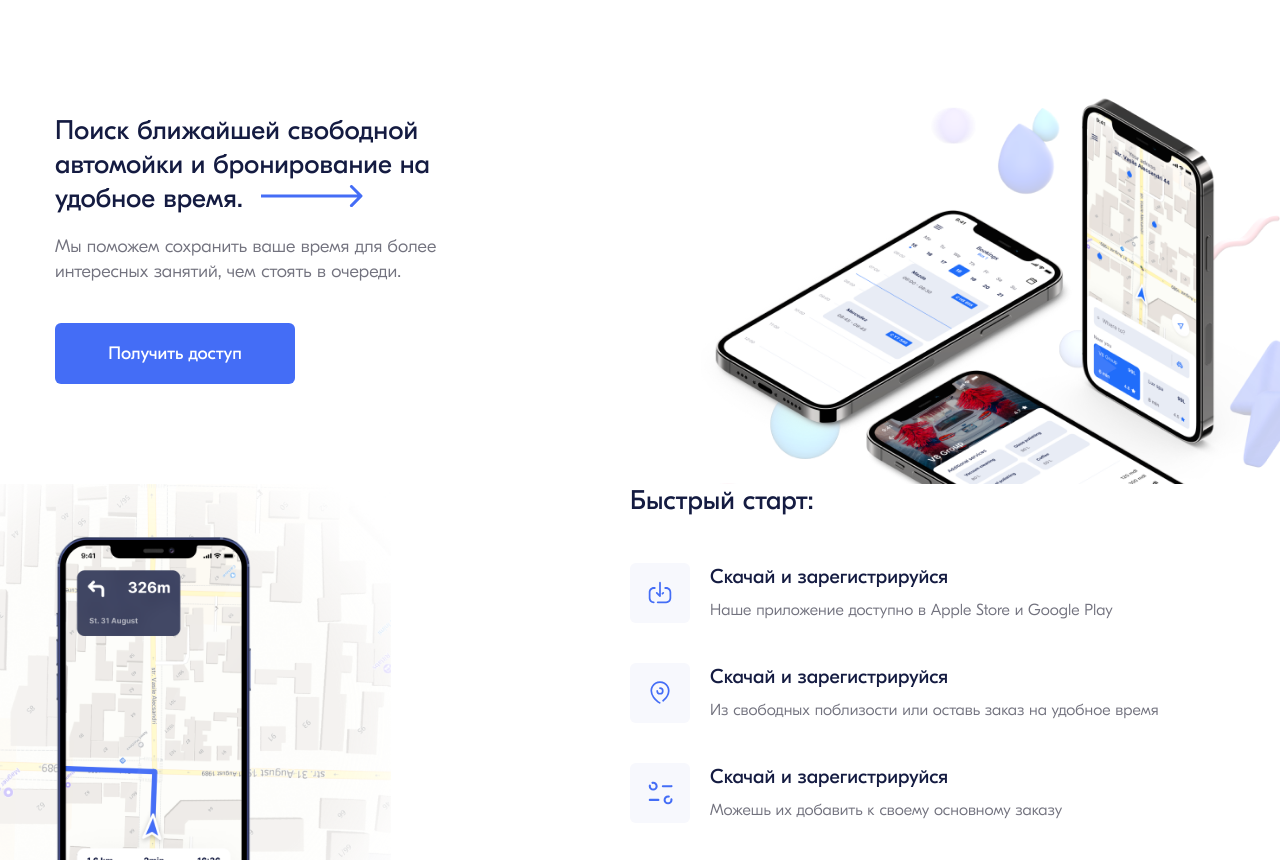
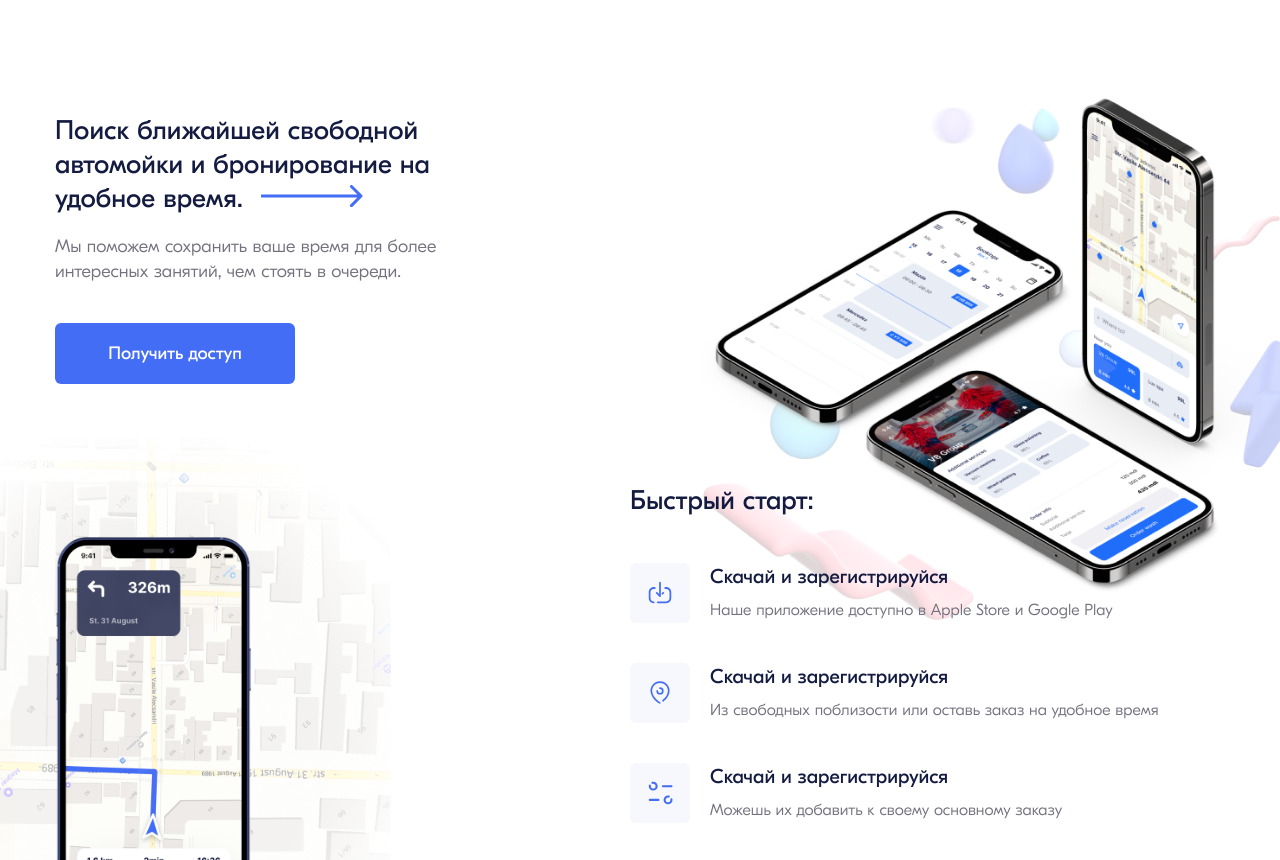
Before and after one commit to eugene-ivkun/getWash, a website: page app/index.html in a window 1280 px wide. Shown: the part 78-938 px from the top of the page. Drawn offline with nearby package versions, Linux system fonts and the light colour scheme; files that its build step writes are made by us from their sources; files whose address does not match are found by name.

Commit message:
last project

```diff
--- a/app/index.html
+++ b/app/index.html
@@ -10,6 +10,7 @@
     <link rel="stylesheet" href="libs/slick/slick-theme.css">
 </head>
 <body>
+    <div class="main-wrap">
     <header class="header">
         <div class="header__line">
             <div class="header__line-container container">
@@ -225,6 +226,7 @@
             </div>
         </div>
     </footer>
+    </div>
     <script src="libs/jquery.min.js"></script>
     <script src="libs/slick/slick.min.js"></script>
     <script src="js/script.min.js"></script>
--- a/app/scss/style.scss
+++ b/app/scss/style.scss
@@ -13,6 +13,10 @@ body{
     font-weight: 300;
     font-size: 14px;
     color: #72727E;
+}
+
+.main-wrap{
+    overflow: hidden;
 }
 
 @function con-size($w) {
@@ -302,7 +306,6 @@ body{
     background-position: left bottom;
     background-size: cover;
     background-repeat: no-repeat;
-    overflow-x: hidden;
     @media (min-width: 768px) {
         text-align: left;
         background-image: none;
@@ -545,7 +548,6 @@ body{
     padding-top: 50px;
    padding-bottom: 30px;
     text-align: center;
-    overflow-x: hidden;
     @media(min-width: 768px) {
         padding-top: 0px;
         padding-bottom: 140px;
```
Also changed, not shown: dist/css/style.css, dist/css/style.min.css, dist/index.html.
